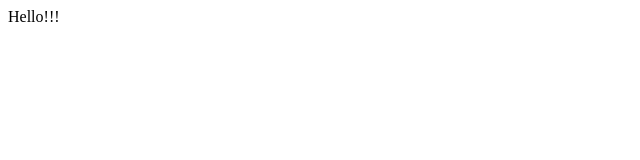
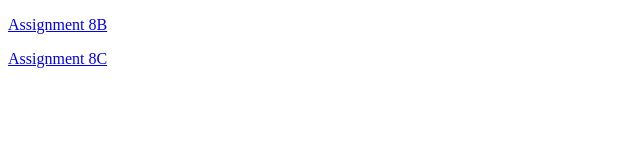
Before and after one commit to kennedygb/kennedygb.github.io, a plain HTML site: page index.html in a window 1280 px wide. Shown: the whole page, without its empty margins (0-640 px from the left). Drawn offline with Linux system fonts and the light colour scheme.

Commit message:
Add files via upload

```diff
--- a/index.html
+++ b/index.html
@@ -1,13 +1,12 @@
 <!DOCTYPE html>
 <html lang="en">
 <head>
-  <meta charset="UTF-8">
-  <meta http-equiv="X-UA-Compatible" content="IE=edge">
-  <meta name="viewport" content="width=device-width, initial-scale=1.0">
-  <meta name= "author" content= "Kennedy Brunner">
-  <title>Document</title>
+    <title>Creating Links in HTML</title>
 </head>
 <body>
-  Hello!!!
+    <p><a href="https://kennedygb.github.io/8b-/" target="_blank">Assignment 8B</a></p>
+
+  <p><a href="https://kennedygb.github.io/HTML.EXAMPLE.html#Yesterday" target="_blank">Assignment 8C</a></p>
+
 </body>
 </html>
```
